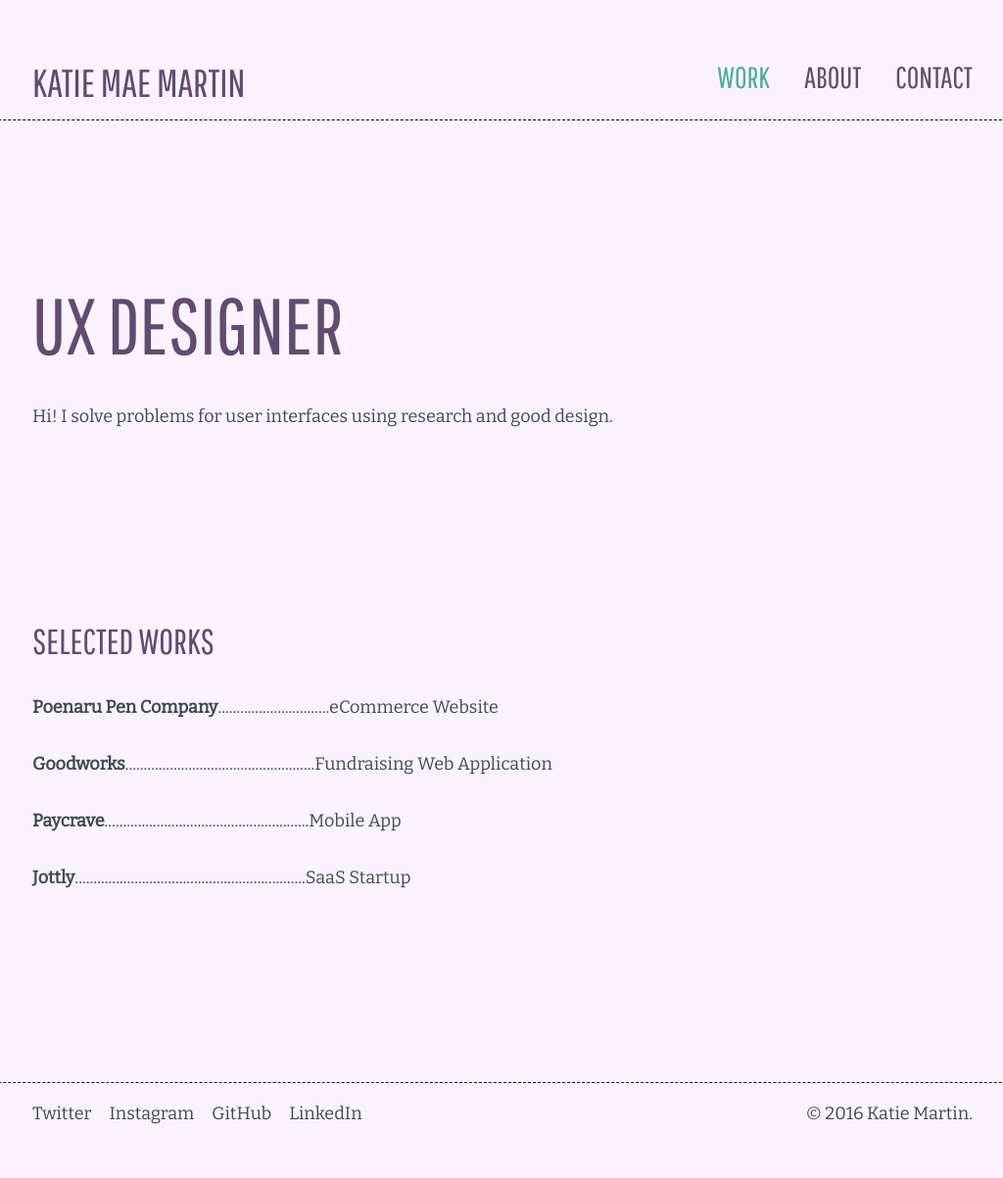
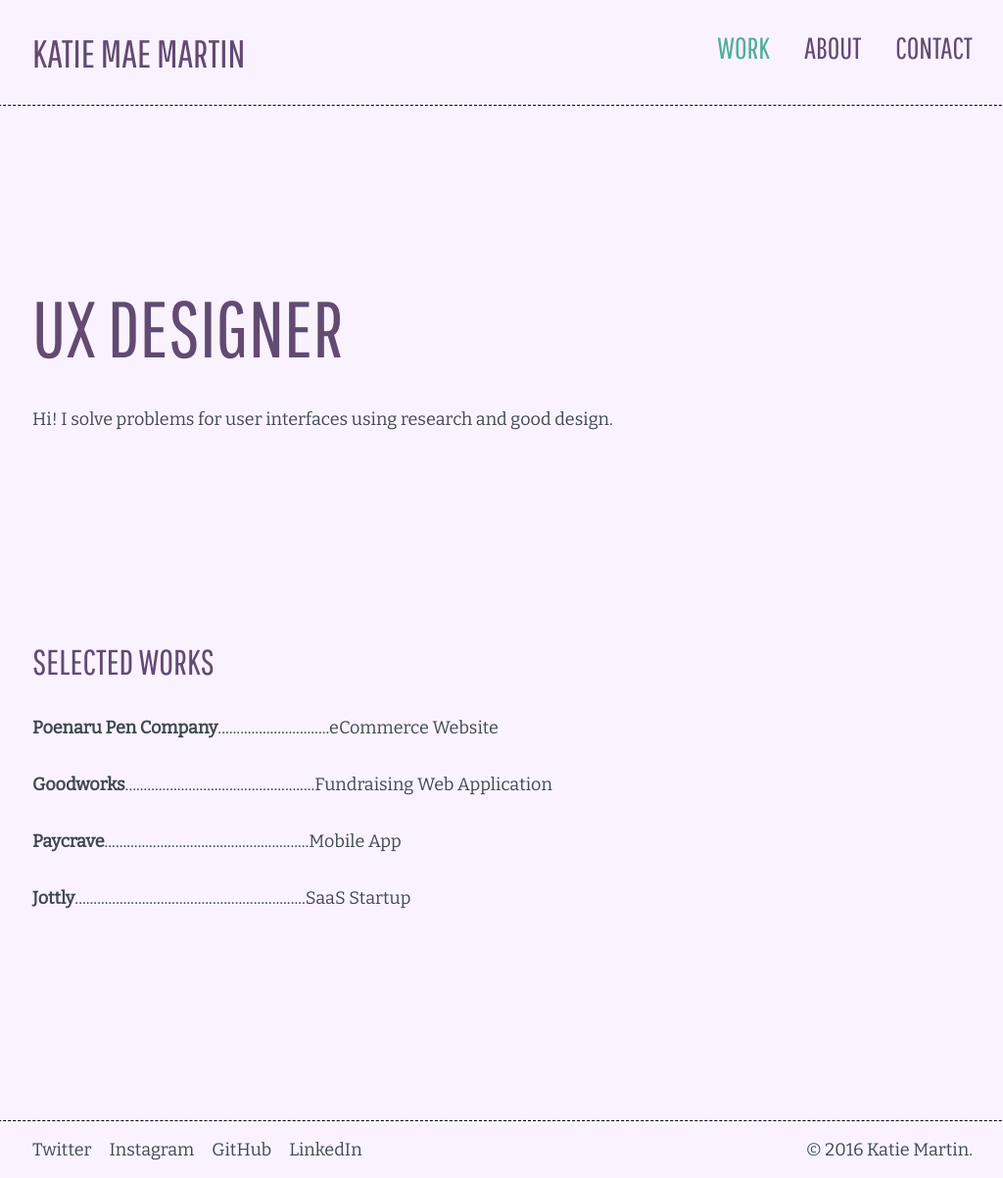
Before and after one commit to nepenthe5/MyPortfolio, a plain HTML site: page index.html in a window 1280 px wide. Shown: the whole page at 98% size, without its empty margins (127-1151 px from the left). Drawn offline with nearby package versions, Linux system fonts and the light colour scheme.

Commit message:
working on padding, inline-block prob in footer

```diff
--- a/_sass/styles.scss
+++ b/_sass/styles.scss
@@ -35,7 +35,7 @@ body {
 }
 header {
   @include header-style;
-  padding: 2em 0 .5em 0;
+  padding: 1em 0 1em 0;
   border-bottom: 1px dashed #000;
 
   p a {
@@ -44,7 +44,7 @@ header {
   }
 }
 section[role="summary"] {
-  padding: 9em 0 9em 0;
+  padding: 10em 0 10em 0;
 
   p {
     margin: 2em 0 2em 0;
@@ -75,7 +75,7 @@ nav a {
   // How to add hover effects only to 2nd & 3rd nav links???
 }
 section[role="main"] {
-  padding: 0 0 9em 0;
+  padding: 0 0 10em 0;
 
   li a {
     text-decoration: none;
@@ -87,7 +87,7 @@ section[role="main"] {
   }
 }
 footer {
-  padding: 1.1em 0 2em 0;
+  padding: 1em 0 1em 0;
   border-top: 1px dashed #000;
 
   ul {
```
Also changed, not shown: _sass/styles.css, 1 other file.
